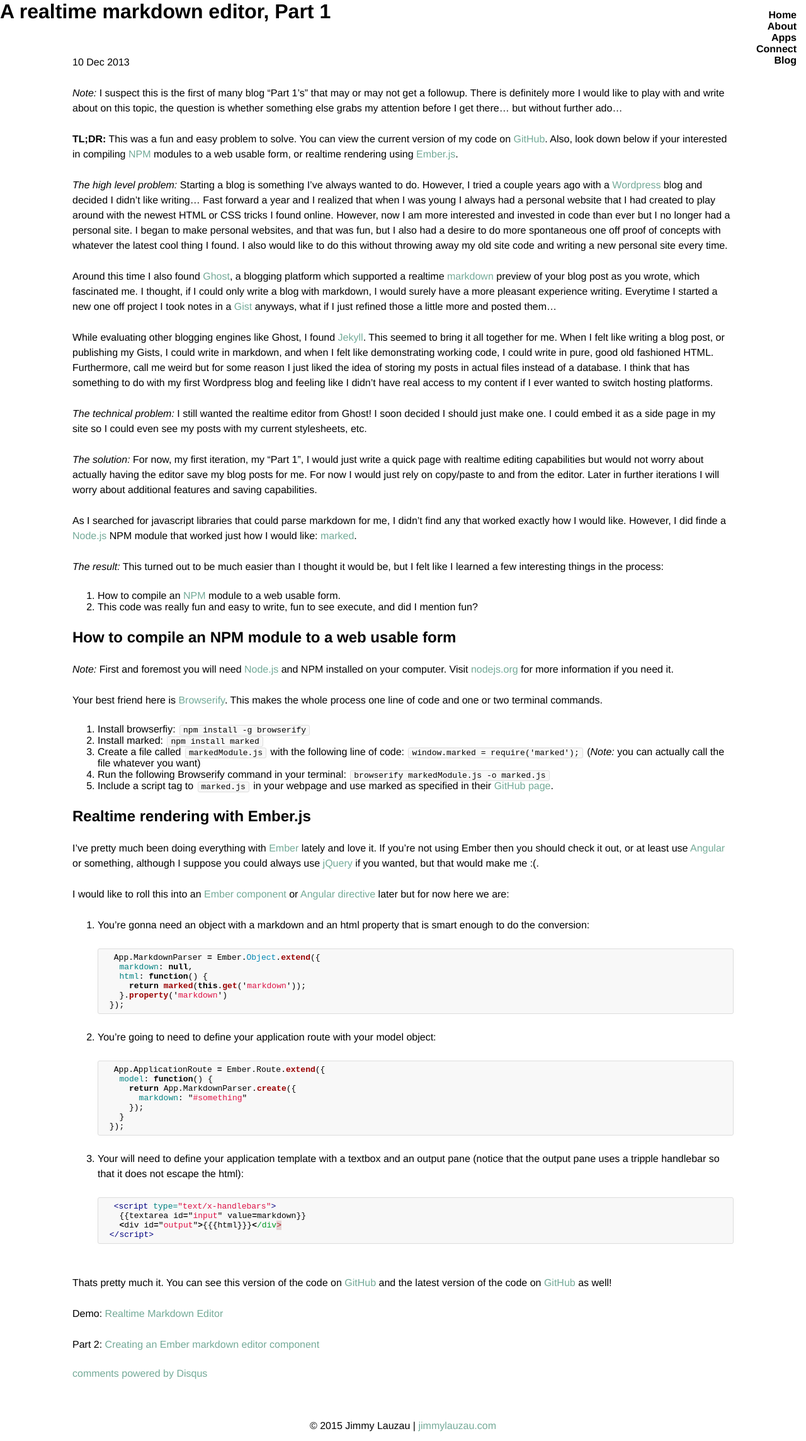
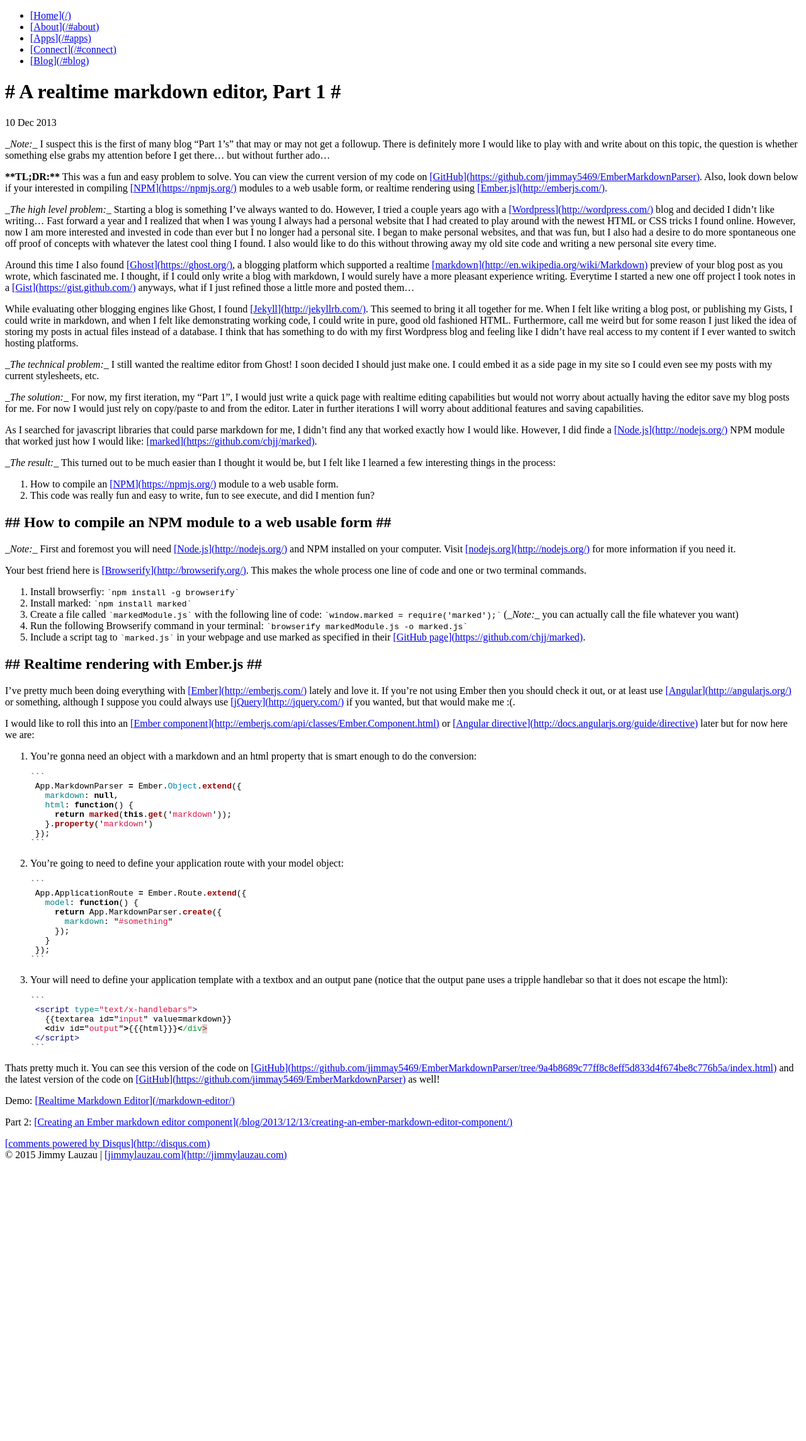
Before and after one commit to jimmay5469/jimmay5469.github.io, a Jekyll site: the page built from _posts/2013-12-10-a-realtime-markdown-editor-part-1.md, in a window 1280 px wide. Shown: the whole page at 63% size. Built offline with Jekyll 4.4.1, drawn with Linux system fonts in a browser that asks for light colours; Markdown is read by kramdown in place of the engine named in the settings; comment, search, counter and statistics services are not loaded; after the commit the page ends 1851 px from its top, so only the background shows below that.

Commit message:
Markdown styling

````diff
--- a/_layouts/default.html
+++ b/_layouts/default.html
@@ -10,7 +10,7 @@
         <link rel="stylesheet" href="/css/syntax.css">
 
         <!-- Custom CSS -->
-        <link rel="stylesheet" href="/css/main.css">
+        <link rel="stylesheet" href="/css/markdown.css">
 
         {% for style in page.css %}
           <link rel="stylesheet" href="/css/{{style}}">
--- a/_layouts/post.html
+++ b/_layouts/post.html
@@ -1,6 +1,5 @@
 ---
 layout: default
-css: ['posts.css']
 ---
 <div class="header-background-image"></div>
 <div class="header">
--- a/css/main.css
+++ /dev/null
@@ -1,119 +0,0 @@
-* {
-  margin: 0;
-}
-html, body, .site {
-  height: 100%;
-  font-family: Helvetica;
-}
-a {
-  color: #74AA98;
-  text-decoration: none;
-}
-h2 {
-  padding-bottom: 25px;
-}
-.nav {
-  top:15px;
-  right: 15px;
-  text-align: right;
-  z-index: 100;
-}
-.nav ul {
-  list-style: none;
-}
-.nav li {
-  display: inline-block;
-  padding-right: 5px;
-}
-.nav a {
-  color: #000;
-  font-weight: bold;
-}
-.content {
-  width: 75%;
-  padding-top: 50px;
-  padding-bottom: 25px;
-  margin: auto;
-}
-.content p {
-  padding-bottom: 25px;
-  line-height: 1.5em;
-}
-.content ol, .content ul {
-  padding-bottom: 25px;
-}
-.content pre {
-  padding: 6px 10px;
-  border: 1px solid #ddd;
-  background-color: #f8f8f8;
-  border-radius: 3px;
-  overflow: auto;
-}
-.content code {
-  margin: 0 2px;
-  padding: 0px 5px;
-  border: 1px solid #ddd;
-  background-color: #f8f8f8;
-  border-radius: 3px;
-}
-.content pre code {
-  border: none;
-}
-.highlight {
-  padding-bottom: 25px;
-}
-.contentHeading {
-  z-index: -1;
-  color: #C8DDD6;
-  font-size: 2em;
-  margin-left: -30px;
-  margin-top: -40px;
-}
-.footer {
-  padding: 15px;
-  margin: auto;
-  width: 250px;
-  text-align: center;
-}
-@media (min-width: 400px) {
-  .nav {
-    position: fixed;
-  }
-  .nav li {
-    display: inherit;
-    padding-right: inherit;
-  }
-}
-@media (min-width: 500px) {
-  .content {
-    width: 450px;
-    padding: 50px;
-  }
-  .contentHeading {
-    font-size: 3em;
-  }
-  .footer {
-    width: 300px;
-  }
-}
-@media (min-width: 800px) {
-  .content {
-    width: 650px;
-  }
-  .contentHeading {
-    font-size: 5em;
-  }
-}
-@media (min-width: 1050px) {
-  .content {
-    width: 850px;
-  }
-  .contentHeading {
-    font-size: 7em;
-  }
-}
-@media (min-width: 1250px) {
-  .content {
-    width: 1050px;
-  }
-}
--- /dev/null
+++ b/css/markdown.css
@@ -0,0 +1,76 @@
+h1::before {
+	content: '# ';
+}
+h1::after {
+	content: ' #';
+}
+h2::before {
+	content: '## ';
+}
+h2::after {
+	content: ' ##';
+}
+h3::before {
+	content: '### ';
+}
+h3::after {
+	content: ' ###';
+}
+h4::before {
+	content: '#### ';
+}
+h4::after {
+	content: ' ####';
+}
+h5::before {
+	content: '##### ';
+}
+h5::after {
+	content: ' #####';
+}
+h6::before {
+	content: '###### ';
+}
+h6::after {
+	content: ' ######';
+}
+a::before {
+	content: '[';
+}
+a::after {
+	content: '](' attr(href) ')';
+}
+strong::before {
+	content: '**';
+}
+strong::after {
+	content: '**';
+}
+em::before {
+	content: '_';
+}
+em::after {
+	content: '_';
+}
+code::before {
+	content: '`';
+}
+code::after {
+	content: '`';
+}
+pre code::before {
+	content: '```';
+	display: block;
+}
+pre code::after {
+	content: '```';
+}
+pre code.language-js::before {
+	content: '```js';
+}
+pre code.language-html::before {
+	content: '```html';
+}
+pre code.language-css::before {
+	content: '```css';
+}
````
Also changed, not shown: _posts/2014-06-03-vim-why-did-i-wait-until-now-to-start-using-macros.md (+2 -2 lines), css/home.css (deleted, +0 -169 lines), css/posts.css (deleted, +0 -45 lines), index.html (+0 -7 lines), img/GitHub120pxWhite.png (deleted), img/LinkedIn120pxWhite.png (deleted), img/Twitter120pxWhite.png (deleted), img/vimMacroAnimation1.gif (added), img/vimMacroAnimation2.gif (added).
